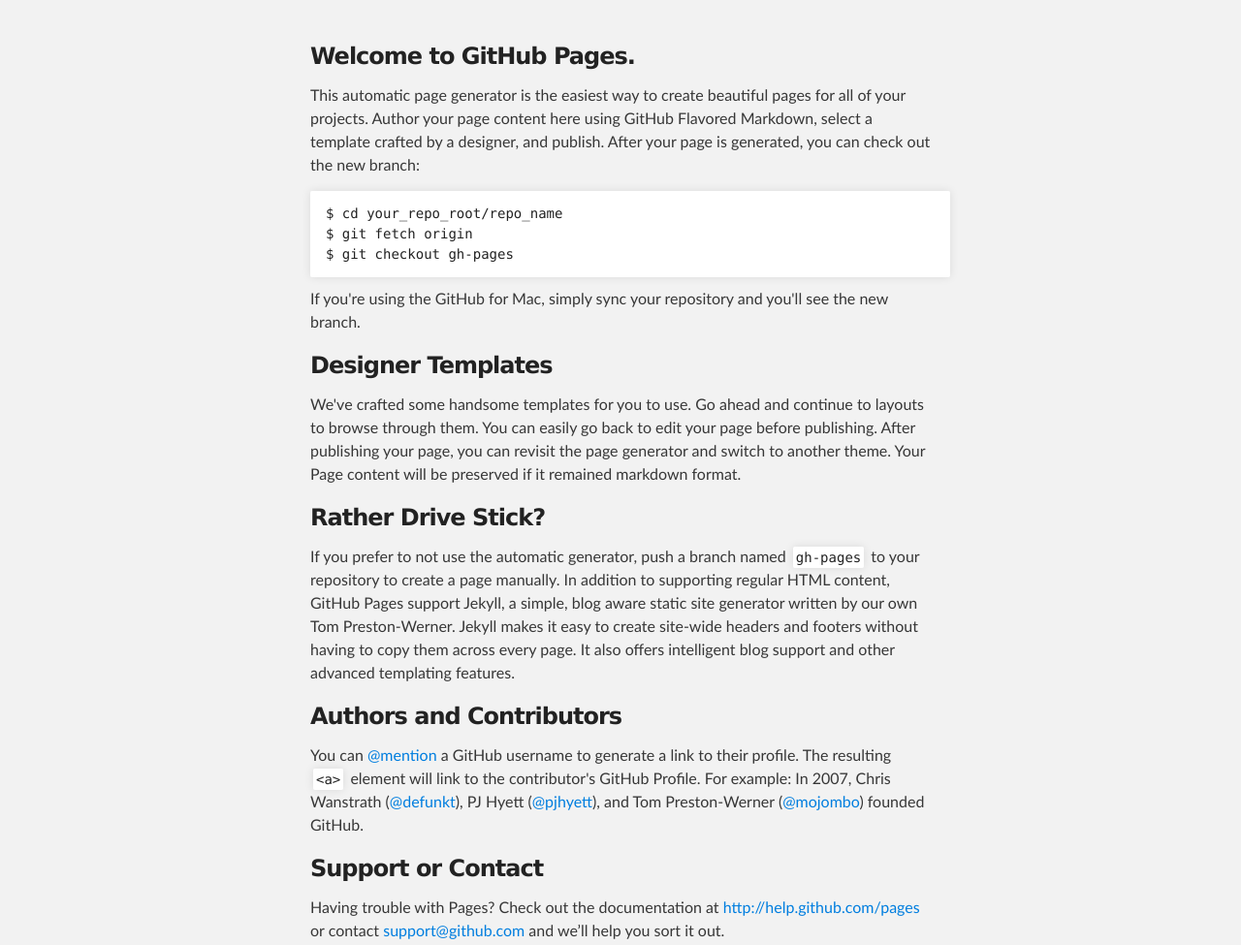
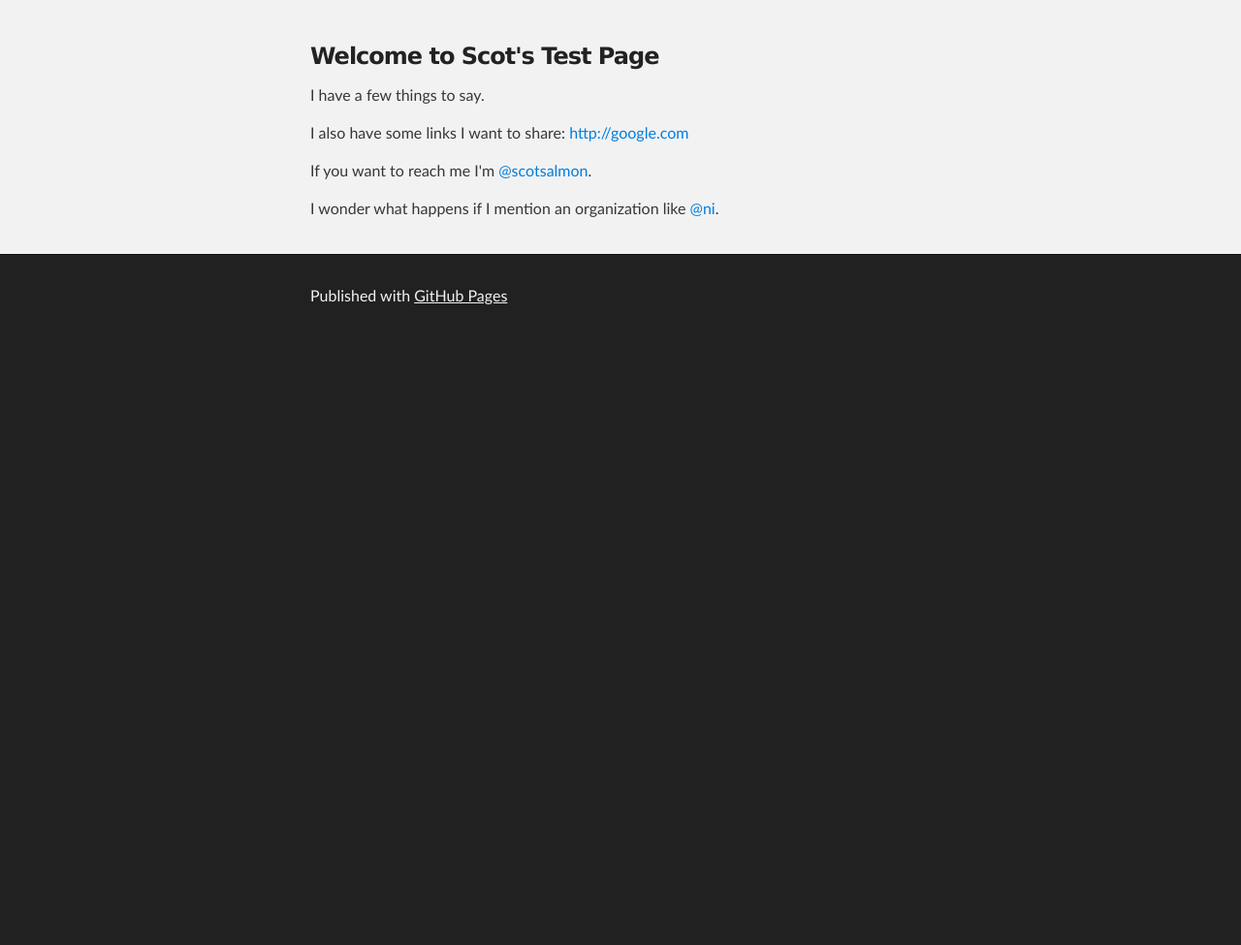
Before and after one commit to scot-experiment/scot-experiment.github.io, a plain HTML site: page index.html in a window 1280 px wide. Shown: the part 220-1195 px from the top of the page at 97% size. After the commit the page ends 800 px from the top, so only its background shows below. Drawn offline with Linux system fonts and the light colour scheme.

Commit message:
Replace master branch with page content via GitHub

```diff
--- a/index.html
+++ b/index.html
@@ -28,36 +28,16 @@
     <div id="main_content_wrap" class="outer">
       <section id="main_content" class="inner">
         <h3>
-<a id="welcome-to-github-pages" class="anchor" href="#welcome-to-github-pages" aria-hidden="true"><span class="octicon octicon-link"></span></a>Welcome to GitHub Pages.</h3>
+<a id="welcome-to-scots-test-page" class="anchor" href="#welcome-to-scots-test-page" aria-hidden="true"><span class="octicon octicon-link"></span></a>Welcome to Scot's Test Page</h3>
 
-<p>This automatic page generator is the easiest way to create beautiful pages for all of your projects. Author your page content here using GitHub Flavored Markdown, select a template crafted by a designer, and publish. After your page is generated, you can check out the new branch:</p>
+<p>I have a few things to say.</p>
 
-<pre><code>$ cd your_repo_root/repo_name
-$ git fetch origin
-$ git checkout gh-pages
-</code></pre>
+<p>I also have some links I want to share:
+<a href="http://google.com">http://google.com</a></p>
 
-<p>If you're using the GitHub for Mac, simply sync your repository and you'll see the new branch.</p>
+<p>If you want to reach me I'm <a href="https://github.com/scotsalmon" class="user-mention">@scotsalmon</a>.</p>
 
-<h3>
-<a id="designer-templates" class="anchor" href="#designer-templates" aria-hidden="true"><span class="octicon octicon-link"></span></a>Designer Templates</h3>
-
-<p>We've crafted some handsome templates for you to use. Go ahead and continue to layouts to browse through them. You can easily go back to edit your page before publishing. After publishing your page, you can revisit the page generator and switch to another theme. Your Page content will be preserved if it remained markdown format.</p>
-
-<h3>
-<a id="rather-drive-stick" class="anchor" href="#rather-drive-stick" aria-hidden="true"><span class="octicon octicon-link"></span></a>Rather Drive Stick?</h3>
-
-<p>If you prefer to not use the automatic generator, push a branch named <code>gh-pages</code> to your repository to create a page manually. In addition to supporting regular HTML content, GitHub Pages support Jekyll, a simple, blog aware static site generator written by our own Tom Preston-Werner. Jekyll makes it easy to create site-wide headers and footers without having to copy them across every page. It also offers intelligent blog support and other advanced templating features.</p>
-
-<h3>
-<a id="authors-and-contributors" class="anchor" href="#authors-and-contributors" aria-hidden="true"><span class="octicon octicon-link"></span></a>Authors and Contributors</h3>
-
-<p>You can <a href="https://github.com/blog/821" class="user-mention">@mention</a> a GitHub username to generate a link to their profile. The resulting <code>&lt;a&gt;</code> element will link to the contributor's GitHub Profile. For example: In 2007, Chris Wanstrath (<a href="https://github.com/defunkt" class="user-mention">@defunkt</a>), PJ Hyett (<a href="https://github.com/pjhyett" class="user-mention">@pjhyett</a>), and Tom Preston-Werner (<a href="https://github.com/mojombo" class="user-mention">@mojombo</a>) founded GitHub.</p>
-
-<h3>
-<a id="support-or-contact" class="anchor" href="#support-or-contact" aria-hidden="true"><span class="octicon octicon-link"></span></a>Support or Contact</h3>
-
-<p>Having trouble with Pages? Check out the documentation at <a href="http://help.github.com/pages">http://help.github.com/pages</a> or contact <a href="mailto:support@github.com">support@github.com</a> and we’ll help you sort it out.</p>
+<p>I wonder what happens if I mention an organization like <a href="https://github.com/ni" class="user-mention">@ni</a>.</p>
       </section>
     </div>
 
```
Also changed, not shown: params.json (+1 -1 lines).
